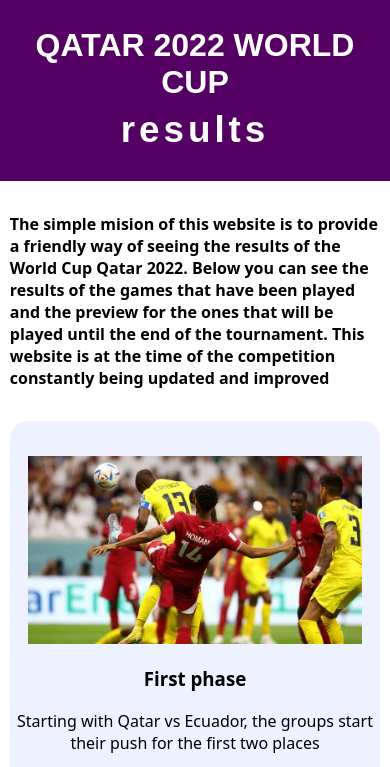
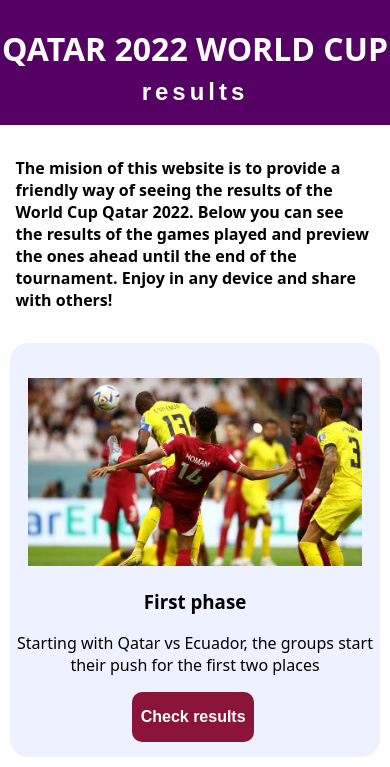
Before and after one commit to matias-cavalcante/qatar22-groups-results, a plain HTML site: page index.html in a window 390 px wide. Shown: the top 767 px of the page. Drawn offline with Linux system fonts and the light colour scheme.

Commit message:
Text responsiveness for mobile mediaq

```diff
--- a/Styles.css
+++ b/Styles.css
@@ -24,7 +24,7 @@ body {
 
 
 .header h1 {
-    font-family: sans-serif;
+    font-family: system-ui, -apple-system, BlinkMacSystemFont, 'Segoe UI', Roboto, Oxygen, Ubuntu, Cantarell, 'Open Sans', 'Helvetica Neue', sans-serif;
     color: white;
     font-size: 3rem;
     text-align: center;
@@ -171,12 +171,13 @@ img {
         font-size: 2rem;
     }
 
+    .header h2 {
+        font-size: 1.5rem;
+    }
+
     .intro-text p {
         font-size: 1rem;
         font-weight: 550;
-        width: 95%;
-        position: relative;
-        left: 2.5%;
     }
 
     #first,
--- a/index.html
+++ b/index.html
@@ -16,11 +16,9 @@
             <h2>results</h2>
         </div>
         <div class="intro-text">
-            <p>The simple mision of this website is to provide a friendly way of seeing the results of the World Cup
-                Qatar
-                2022. Below you can see the results of the games that have been played and the preview for the ones that
-                will be played until the end of the tournament. This website is at the time of the competition
-                constantly being updated and improved </p>
+            <p>The mision of this website is to provide a friendly way of seeing the results of the World Cup
+                Qatar 2022. Below you can see the results of the games played and preview the ones ahead until
+                the end of the tournament. Enjoy in any device and share with others!</p>
         </div>
         <div id="first">
             <div class="img-container">
```
